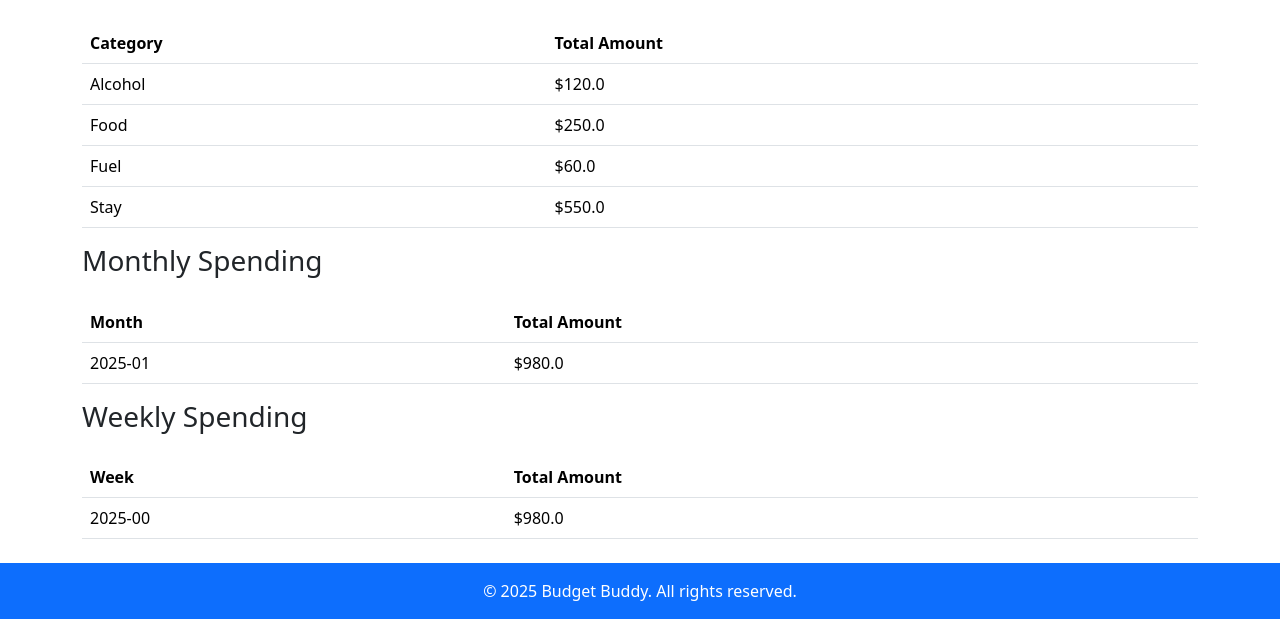
After one commit to AkshatKumar38/Budget-Buddy, a Flask app: page /spending in a window 1280 px wide. The commit adds this page. Shown: the part 533-1152 px from the top of the page. Run offline with Flask 3, Linux system fonts and the light colour scheme.

Commit message:
Spending Report and Security Added

```diff
--- a/app.py
+++ b/app.py
@@ -1,23 +1,29 @@
 from flask import Flask
 from extensions import db, bcrypt
-from models import User
-from blueprints.auth import auth_bp
-from blueprints.expenses import expenses_bp
+
+from datetime import timedelta
 
 def create_app():
     app = Flask(__name__)
     app.config['SQLALCHEMY_DATABASE_URI'] = 'sqlite:///expenses.db'
     app.config['SECRET_KEY'] = 'your_secret_key'
+    app.config['SESSION_COOKIE_SECURE'] = True  # Only send cookies over HTTPS
+    app.config['SESSION_COOKIE_HTTPONLY'] = True  # Prevent client-side scripts from accessing the cookie
+    app.config['SESSION_COOKIE_SAMESITE'] = 'Lax'  # Mitigate CSRF attacks
+    app.config['PERMANENT_SESSION_LIFETIME'] = timedelta(minutes=30)  # Set session timeout to 30 minutes
 
     # Initialize extensions
     db.init_app(app)
     bcrypt.init_app(app)
 
     # Create database tables
+    from models import User, Expense
     with app.app_context():
         db.create_all()
 
     # Register Blueprints
+    from blueprints.auth import auth_bp
+    from blueprints.expenses import expenses_bp
     app.register_blueprint(expenses_bp)
     app.register_blueprint(auth_bp)
 
--- a/models.py
+++ b/models.py
@@ -6,7 +6,7 @@ class Expense(db.Model):
     date = db.Column(db.DateTime, default=datetime.utcnow)
     category = db.Column(db.String(50), nullable=False)
     amount = db.Column(db.Float, nullable=False)
-    description = db.Column(db.String(200), nullable=True)
+    description = db.Column(db.String(255), nullable=True)
 
 class User(db.Model):
     id = db.Column(db.Integer, primary_key=True)
--- a/templates/base.html
+++ b/templates/base.html
@@ -4,25 +4,34 @@
     <meta charset="UTF-8">
     <meta name="viewport" content="width=device-width, initial-scale=1.0">
     <title>{% block title %}Budget Buddy{% endblock %}</title>
-    <!-- Bootstrap CSS CDN -->
     <link href="https://cdn.jsdelivr.net/npm/bootstrap@5.3.0-alpha1/dist/css/bootstrap.min.css" rel="stylesheet">
-    <!-- Google Fonts -->
     <link href="https://fonts.googleapis.com/css2?family=Roboto:wght@400;500;700&display=swap" rel="stylesheet">
 </head>
+
 <body>
     <header class="bg-primary text-white py-3">
         <div class="container d-flex justify-content-between align-items-center">
+            <!-- Logo -->
             <h1 class="logo mb-0">Budget Buddy</h1>
+            <!-- Navigation bar -->
             <nav>
                 <ul class="nav">
                     {% if session.get('user_id') %}
+                        <!-- Navigation links for authenticated users -->
                         <li class="nav-item">
-                            <a href="{{ url_for('auth.logout') }}" class="nav-link text-white">Log Out</a>
+                            <a href="{{ url_for('expenses.index') }}" class="nav-link text-white">Home</a>
+                        </li>
+                        <li class="nav-item">
+                            <a href="{{ url_for('expenses.spending_report') }}" class="nav-link text-white">Spending Report</a>
                         </li>
                         <li class="nav-item">
                             <span class="nav-link text-white">Welcome, {{ session.get('username') }}</span>
                         </li>
+                        <li class="nav-item">
+                            <a href="{{ url_for('auth.logout') }}" class="nav-link text-white">Log Out</a>
+                        </li>
                     {% else %}
+                        <!-- Navigation links for unauthenticated users -->
                         <li class="nav-item">
                             <a href="{{ url_for('auth.login') }}" class="nav-link text-white">Log In</a>
                         </li>
@@ -35,6 +44,7 @@
         </div>
     </header>
 
+    <!-- Main Content Section -->
     <main>
         <div class="container my-4">
             {% block content %}
@@ -42,6 +52,7 @@
         </div>
     </main>
 
+    <!-- Footer Section: Contains copyright information -->
     <footer class="bg-primary text-white py-3">
         <div class="container text-center">
             <p class="mb-0">&copy; 2025 Budget Buddy. All rights reserved.</p>
--- /dev/null
+++ b/templates/spending_report.html
@@ -0,0 +1,61 @@
+{% extends 'base.html' %}
+{% block content %}
+<h2>Spending Report</h2>
+<p><strong>Total Spending:</strong> ${{ total_spending }}</p>
+
+<h3>Category-wise Breakdown</h3>
+<img src="{{ category_graph }}" alt="Category-wise Spending Pie Chart" class="img-fluid">
+
+<table class="table mt-4">
+    <thead>
+        <tr>
+            <th>Category</th>
+            <th>Total Amount</th>
+        </tr>
+    </thead>
+    <tbody>
+        {% for category, amount in category_breakdown %}
+        <tr>
+            <td>{{ category }}</td>
+            <td>${{ amount }}</td>
+        </tr>
+        {% endfor %}
+    </tbody>
+</table>
+
+<h3>Monthly Spending</h3>
+<table class="table mt-4">
+    <thead>
+        <tr>
+            <th>Month</th>
+            <th>Total Amount</th>
+        </tr>
+    </thead>
+    <tbody>
+        {% for month, amount in monthly_spending %}
+        <tr>
+            <td>{{ month }}</td>
+            <td>${{ amount }}</td>
+        </tr>
+        {% endfor %}
+    </tbody>
+</table>
+
+<h3>Weekly Spending</h3>
+<table class="table mt-4">
+    <thead>
+        <tr>
+            <th>Week</th>
+            <th>Total Amount</th>
+        </tr>
+    </thead>
+    <tbody>
+        {% for week, amount in weekly_spending %}
+        <tr>
+            <td>{{ week }}</td>
+            <td>${{ amount }}</td>
+        </tr>
+        {% endfor %}
+    </tbody>
+</table>
+{% endblock %}
```
Also changed, not shown: blueprints/auth.py (+11 -14 lines), blueprints/expenses.py (+70 -5 lines), instance/expenses.db.
